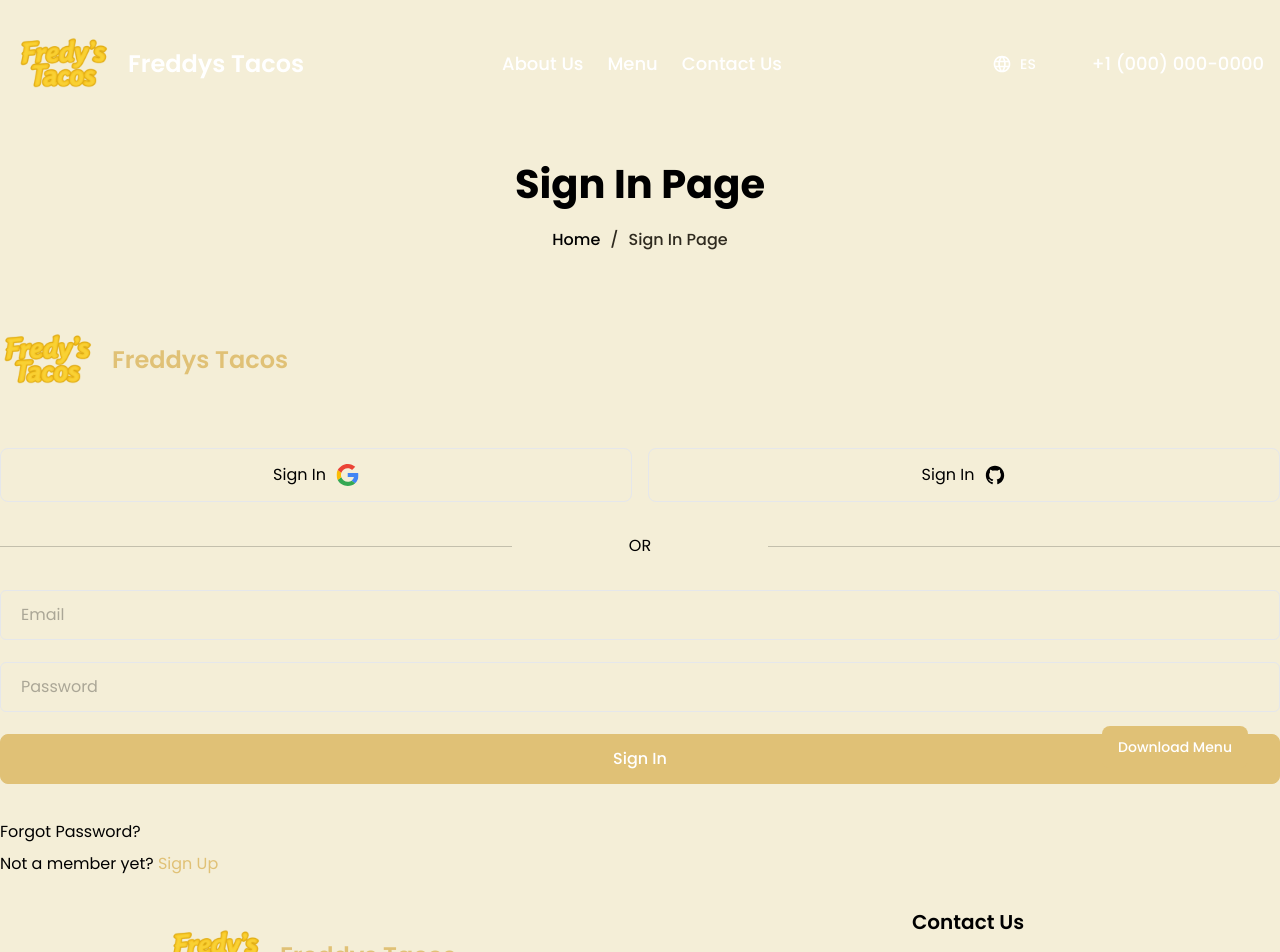
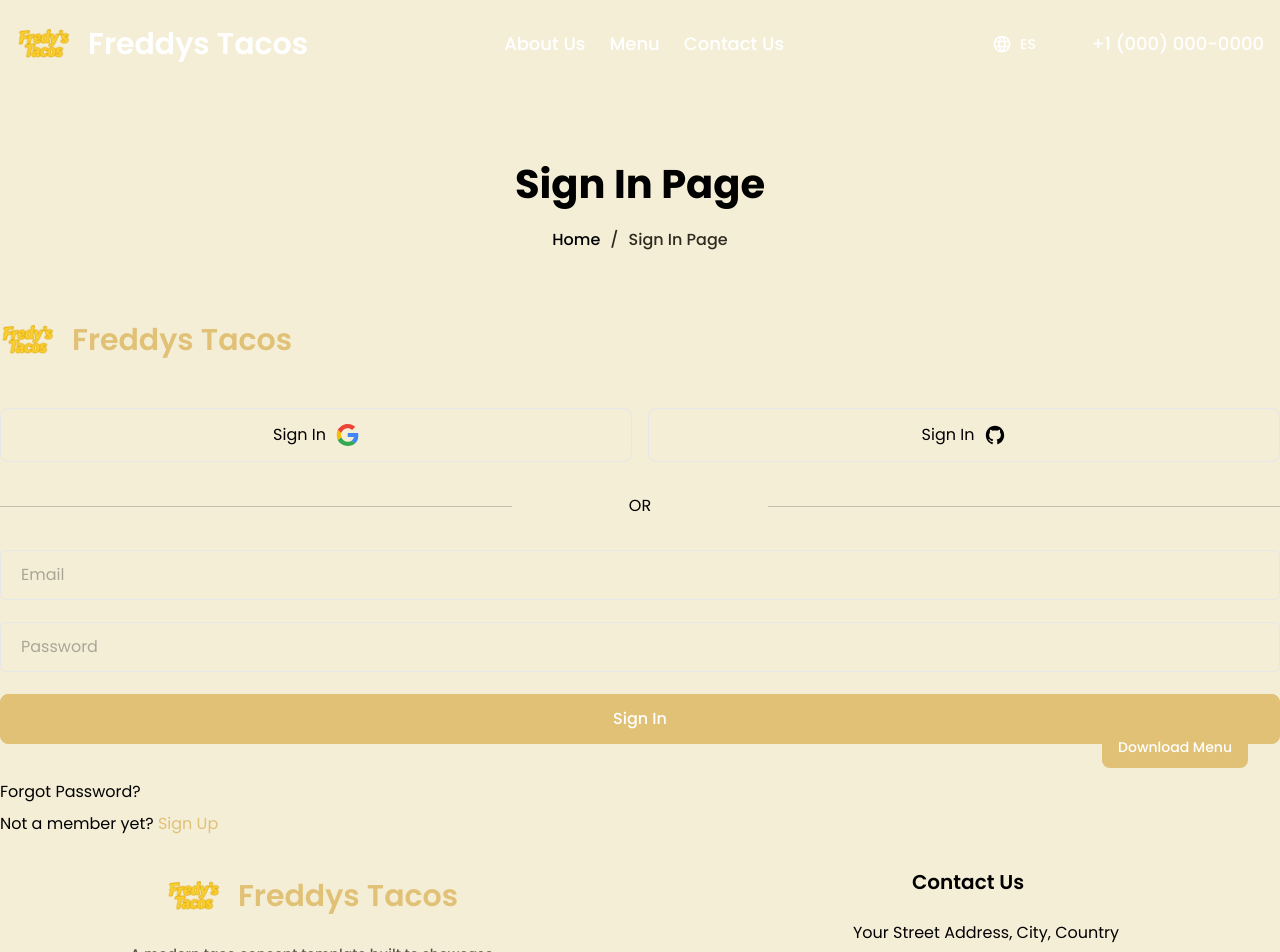
Before and after one commit to Viktor-Kode/PUPUSERIA, a Next.js app: page /signin in a window 1280 px wide. Shown: the top 952 px of the page. Built offline with nearby package versions, Linux system fonts and the light colour scheme; some icons are missing.

Commit message:
update logo sizing in header

```diff
--- a/src/app/components/Layout/Header/Logo/index.tsx
+++ b/src/app/components/Layout/Header/Logo/index.tsx
@@ -3,16 +3,17 @@ import Link from 'next/link'
 
 const Logo: React.FC<{ sticky: boolean }> = ({ sticky }) => {
   return (
-    <Link href='/' className='flex items-center gap-4'>
+    <Link href='/' className='flex items-center gap-2 sm:gap-3 md:gap-4 min-w-0 flex-shrink'>
       <Image
         src='/images/Logo/logo.png'
         alt='logo'
         width={117}
         height={34}
-        className='w-fit w-24 h-24'
+        className='w-auto h-9 sm:h-10 md:h-11 lg:h-12 xl:h-14 flex-shrink-0'
         quality={100}
+        priority
       />
-      <p className={`text-2xl font-semibold transition-colors duration-300 ${
+      <p className={`text-base sm:text-lg md:text-xl lg:text-2xl xl:text-3xl font-semibold transition-colors duration-300 whitespace-nowrap ${
         sticky ? 'text-primary' : 'text-white'
       }`}>Freddys Tacos</p>
     </Link>
--- a/src/app/components/Layout/Header/index.tsx
+++ b/src/app/components/Layout/Header/index.tsx
@@ -56,8 +56,8 @@ const Header: React.FC = () => {
         sticky ? 'shadow-lg bg-white' : 'shadow-none'
       }`}>
       <div>
-        <div className='container flex items-center justify-between'>
-          <div>
+        <div className='container flex items-center justify-between gap-2'>
+          <div className='min-w-0 flex-shrink'>
             <Logo sticky={sticky} />
           </div>
           <nav className='hidden lg:flex grow items-center gap-4 xl:gap-6  justify-center'>
```
